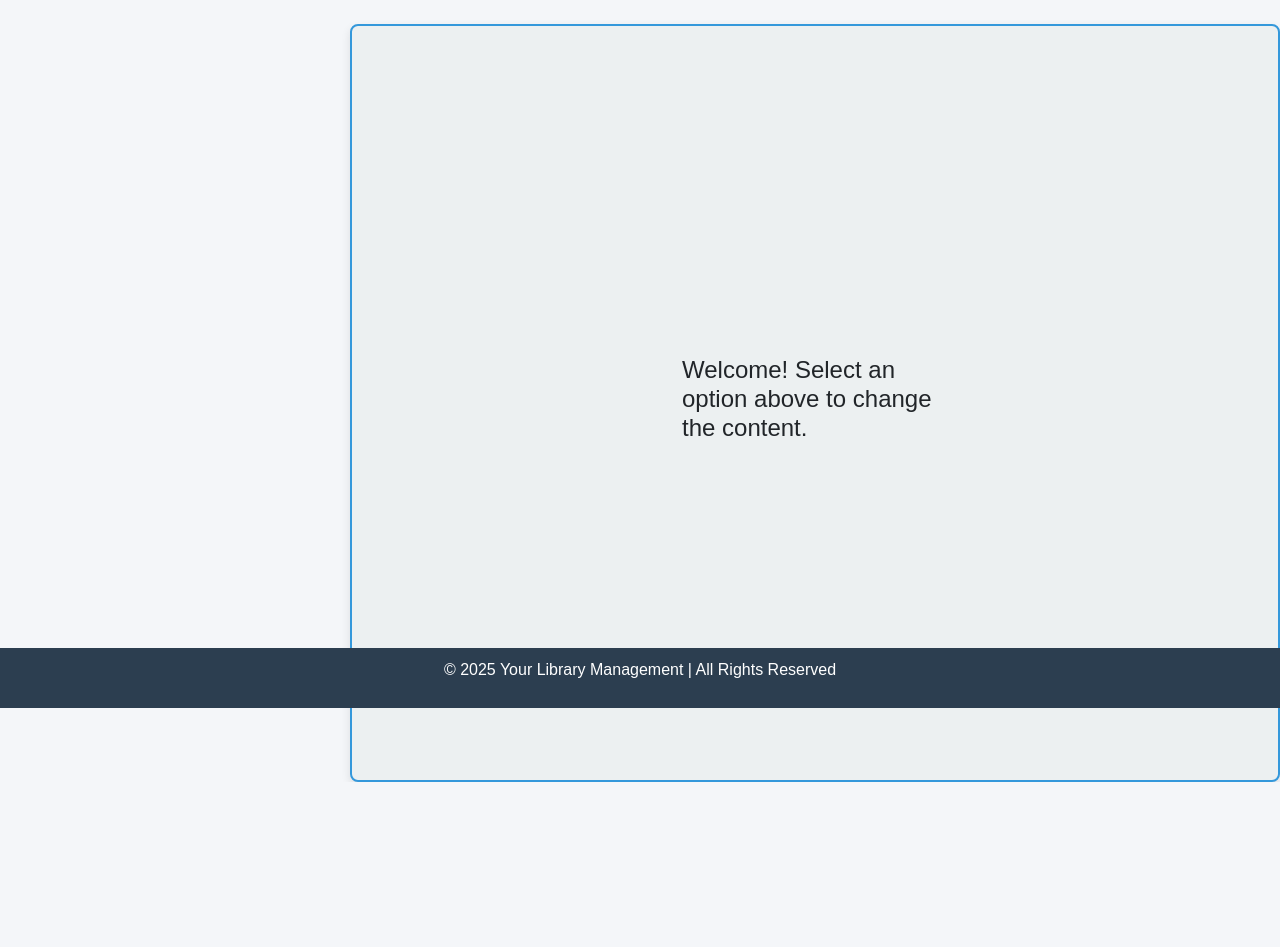
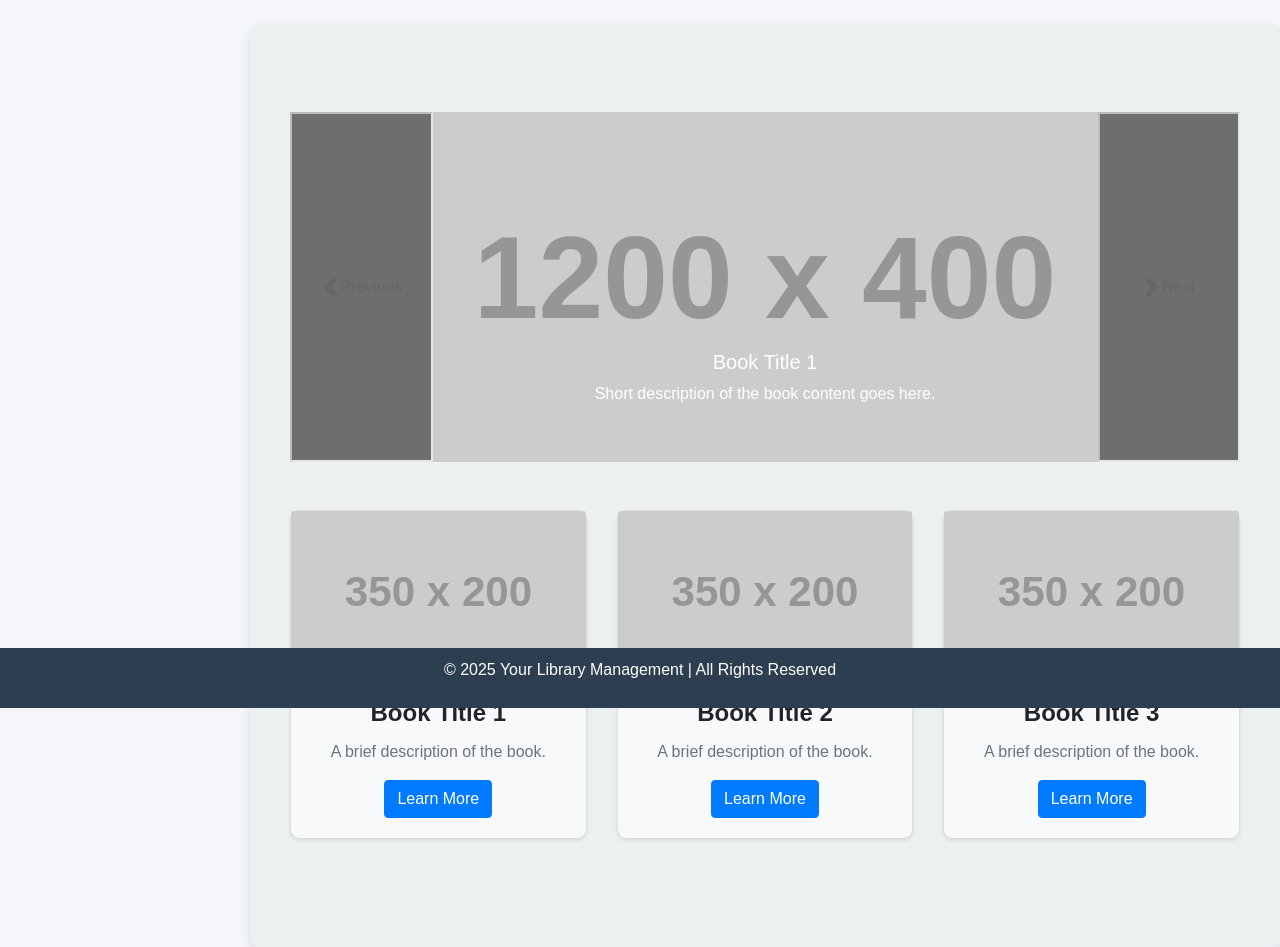
Before and after one commit to Jabanes/CRUD-Books, a plain HTML site: page Frontend/index.html in a window 1280 px wide. Shown: the part 92-1039 px from the top of the page. Before the commit the page ends 874 px from the top, so only its background shows below. Drawn offline with nearby package versions, Linux system fonts and the light colour scheme; placeholder pictures from the web are drawn by us.

Commit message:
fix (bookData) : fixed sending null data fix (content frame) displaying ciontent frame inside of html file

```diff
--- a/Frontend/index.html
+++ b/Frontend/index.html
@@ -8,6 +8,7 @@
     <link href="https://stackpath.bootstrapcdn.com/bootstrap/4.5.2/css/bootstrap.min.css" rel="stylesheet">
     <link rel="stylesheet" href="static/style.css">
     <script src="static/script.js"></script>
+    <script src="static/manage_books.js"></script>
     <script src="https://cdn.jsdelivr.net/npm/axios/dist/axios.min.js"></script>
 
 </head>
@@ -46,8 +47,8 @@
                         </a>
                         <div id="manageBooks" class="collapse">
                             <ul class="nav flex-column pl-3">
-                                <li class="nav-item"><a class="nav-link" href="#">Add a Book</a></li>
-                                <li class="nav-item"><a class="nav-link" href="#">Display books</a></li>
+                                <li onclick="changeContent('add-book')" class="nav-item"><a class="nav-link" href="#">Add Book</a></li>
+                                <li class="nav-item"><a class="nav-link" href="#">Edit Book</a></li>
                                 <li class="nav-item"><a class="nav-link" href="#">Delete Book</a></li>
                             </ul>
                         </div>
--- /dev/null
+++ b/Frontend/static/home.html
@@ -0,0 +1,119 @@
+<!DOCTYPE html>
+<html lang="en">
+<head>
+    <meta charset="UTF-8">
+    <meta name="viewport" content="width=device-width, initial-scale=1.0">
+    <title>Document</title>
+</head>
+<style>
+    /* Adjustments for the content inside the frame */
+.container {
+    max-width: 100%;
+    padding: 20px;
+}
+
+.carousel-item img {
+    object-fit: cover;
+    height: 350px;
+}
+
+.card {
+    background-color: #f8f9fa;
+    border: 1px solid #ddd;
+    border-radius: 10px;
+    box-shadow: 0 4px 8px rgba(0, 0, 0, 0.1);
+    margin-bottom: 20px;
+}
+
+.card-body {
+    text-align: center;
+}
+
+.card-title {
+    font-size: 1.5rem;
+    font-weight: bold;
+}
+
+.card-text {
+    color: #6c757d;
+}
+
+.carousel-control-prev, .carousel-control-next {
+    filter: invert(1);
+}
+
+</style>
+<body>
+    <div class="container my-5">
+        <!-- Carousel Section -->
+        <div id="bookCarousel" class="carousel slide" data-bs-ride="carousel">
+            <div class="carousel-inner">
+                <div class="carousel-item active">
+                    <img src="https://via.placeholder.com/1200x400?text=Book+1" class="d-block w-100" alt="...">
+                    <div class="carousel-caption d-none d-md-block">
+                        <h5>Book Title 1</h5>
+                        <p>Short description of the book content goes here.</p>
+                    </div>
+                </div>
+                <div class="carousel-item">
+                    <img src="https://via.placeholder.com/1200x400?text=Book+2" class="d-block w-100" alt="...">
+                    <div class="carousel-caption d-none d-md-block">
+                        <h5>Book Title 2</h5>
+                        <p>Short description of the book content goes here.</p>
+                    </div>
+                </div>
+                <div class="carousel-item">
+                    <img src="https://via.placeholder.com/1200x400?text=Book+3" class="d-block w-100" alt="...">
+                    <div class="carousel-caption d-none d-md-block">
+                        <h5>Book Title 3</h5>
+                        <p>Short description of the book content goes here.</p>
+                    </div>
+                </div>
+            </div>
+            <button class="carousel-control-prev" type="button" data-bs-target="#bookCarousel" data-bs-slide="prev">
+                <span class="carousel-control-prev-icon" aria-hidden="true"></span>
+                <span class="visually-hidden">Previous</span>
+            </button>
+            <button class="carousel-control-next" type="button" data-bs-target="#bookCarousel" data-bs-slide="next">
+                <span class="carousel-control-next-icon" aria-hidden="true"></span>
+                <span class="visually-hidden">Next</span>
+            </button>
+        </div>
+
+        <!-- Featured Books Section -->
+        <div class="row mt-5">
+            <div class="col-md-4">
+                <div class="card shadow-sm">
+                    <img src="https://via.placeholder.com/350x200?text=Book+1" class="card-img-top" alt="...">
+                    <div class="card-body text-center">
+                        <h5 class="card-title">Book Title 1</h5>
+                        <p class="card-text">A brief description of the book.</p>
+                        <a href="#" class="btn btn-primary">Learn More</a>
+                    </div>
+                </div>
+            </div>
+            <div class="col-md-4">
+                <div class="card shadow-sm">
+                    <img src="https://via.placeholder.com/350x200?text=Book+2" class="card-img-top" alt="...">
+                    <div class="card-body text-center">
+                        <h5 class="card-title">Book Title 2</h5>
+                        <p class="card-text">A brief description of the book.</p>
+                        <a href="#" class="btn btn-primary">Learn More</a>
+                    </div>
+                </div>
+            </div>
+            <div class="col-md-4">
+                <div class="card shadow-sm">
+                    <img src="https://via.placeholder.com/350x200?text=Book+3" class="card-img-top" alt="...">
+                    <div class="card-body text-center">
+                        <h5 class="card-title">Book Title 3</h5>
+                        <p class="card-text">A brief description of the book.</p>
+                        <a href="#" class="btn btn-primary">Learn More</a>
+                    </div>
+                </div>
+            </div>
+        </div>
+    </div>
+
+</body>
+</html>
--- a/Frontend/static/manage_books.js
+++ b/Frontend/static/manage_books.js
@@ -2,28 +2,31 @@ window.add_book = () => {
     console.log("Attempting to add a book");
 
     const publication_date = document.getElementById('publicationDate').value;
-
+    let bookYearPublished;
 
     if (publication_date) {
         const [year, month, day] = publication_date.split('-');
         formattedDate = `${day}-${month}-${year}`; // Convert to '%d-%m-%Y'
+        bookYearPublished = parseInt(year)
     }
 
     const bookData = {
-        title: document.getElementById('title').value,
+        name: document.getElementById('title').value,
         author: document.getElementById('author').value,
-        publication_date: formattedDate,
+        yearPublished: bookYearPublished,
         genre: document.getElementById('genre').value,
         type: parseInt(document.getElementById('type').value),
     };
 
-    if (!bookData.title || !bookData.author || !bookData.publication_date || !bookData.genre || isNaN(bookData.type)) {
+    if (!bookData.name || !bookData.author || !bookData.yearPublished || !bookData.genre || isNaN(bookData.type)) {
         alert('Please fill in all fields correctly.');
         return;
     }
 
+    console.log(`the year the book was published is: ${bookYearPublished}`)
+
     axios.post('http://127.0.0.1:5000/books', bookData)
-        console.log(bookData)
+
 
         .then(response => {
             console.log('Book added successfully:', response.data);
--- a/Frontend/static/script.js
+++ b/Frontend/static/script.js
@@ -1,55 +1,44 @@
-// Call the function when the page loads
-window.onload = function() {
-    loadHomeContent();
+window.onload = () => {
+    loadHomeContent(); // Load the home page content by default when the page loads
 };
 
-const SERVER = "http://127.0.0.1:5000"
-axios.get().then(res=> console.log(res.data))
+// Toggle the sidebar visibility
+const toggleSidebar = () => {
+    const sideMenu = document.getElementById("sideMenu");
+    sideMenu.classList.toggle("show");
+};
 
-const toggleSidebar =() => {
-    var sideMenu = document.getElementById("sideMenu");
-    sideMenu.classList.toggle("show");
-}
-
+// Function to change the content of the frame based on the content type
 const changeContent = (contentType) => {
     console.log("changeContent function called with:", contentType);  // Debugging line
-    var content = '';
 
     if (contentType === 'home-content') {
-        console.log("Attempting to load home.html");  // Debugging line
-        axios.get('/home')
-            .then(response => {
-                document.getElementById('dynamicFrame').innerHTML = response.data;
-            })
-            .catch(error => {
-                console.error('Error loading home.html:', error);
-            });
-        }
-
-    if (contentType === 'add-book') {
-        console.log("Attempting to load add-book.html");  // Debugging line
-        axios.get('/home')
-            .then(response => {
-                document.getElementById('dynamicFrame').innerHTML = response.data;
-            })
-            .catch(error => {
-                console.error('Error loading add-book.html:', error);
-            });
-
+        console.log("Loading home.html...");
+        loadContentFromFile('static/home.html');  // Change path to static folder
+    } else if (contentType === 'add-book') {
+        console.log("Loading add-book.html...");
+        loadContentFromFile('static/add-book.html');  // Change path to static folder
     } else {
-        // Handle other content types...
-        content = '<h4>This is static content</h4>';
+        // Handle other content types if needed
+        const content = '<h4>This is static content</h4>';
         document.getElementById('dynamicFrame').innerHTML = content;
     }
-}
+};
 
-const loadHomeContent =() => {
-    console.log("Loading home.html content...");
-    axios.get('/home')
-        .then(response => {
-            document.getElementById('dynamicFrame').innerHTML = response.data;
+// Helper function to load HTML content from file and inject it into the frame
+const loadContentFromFile = (filePath) => {
+    fetch(filePath)
+        .then(response => response.text()) // Read the file content as text
+        .then(data => {
+            document.getElementById('dynamicFrame').innerHTML = data;  // Inject the content
         })
         .catch(error => {
-            console.error('Error loading home.html:', error);
+            console.error(`Error loading ${filePath}:`, error);  // Handle errors
         });
-}
+};
+
+// Function to load home content by default
+const loadHomeContent = () => {
+    console.log("Loading home.html content...");
+    loadContentFromFile('static/home.html');  // Change path to static folder
+};
--- a/Frontend/static/style.css
+++ b/Frontend/static/style.css
@@ -43,14 +43,31 @@
         padding-top: 20px;
     }
     .frame {
-        border: 2px solid #3498db;
-        border-radius: 8px;
-        padding: 330px;
+        margin-top: 60px; /* Account for the fixed navbar height */
+        margin-left: 250px; /* Ensure space for sidebar */
+        padding: 20px;
         background-color: #ecf0f1;
         box-shadow: 0 4px 10px rgba(0, 0, 0, 0.1);
-        position: absolute;
-        margin-left: 350px;
+        border-radius: 8px;
+        position: relative; /* Allow content to position inside */
+        width: calc(100% - 250px); /* Take the remaining space after sidebar */
+        height: calc(100vh - 60px); /* Take remaining height after navbar */
+        overflow: auto; /* Handle overflow if content exceeds frame size */
     }
+    @media (max-width: 768px) {
+        .frame {
+            left: 0;
+            margin-left: 0;
+        }
+    }
+
+    #dynamicFrame {
+        width: 100%;
+        height: 100%;
+        box-sizing: border-box;
+        padding: 20px;
+    }
+
     h1 {
         font-size: 2.5rem;
         color: #2c3e50;
```
Also changed, not shown: Frontend/home.html (deleted, +0 -11 lines), Frontend/static/add-book.html (renamed from Frontend/add-book.html, +1 -1 lines), 2 other files.
